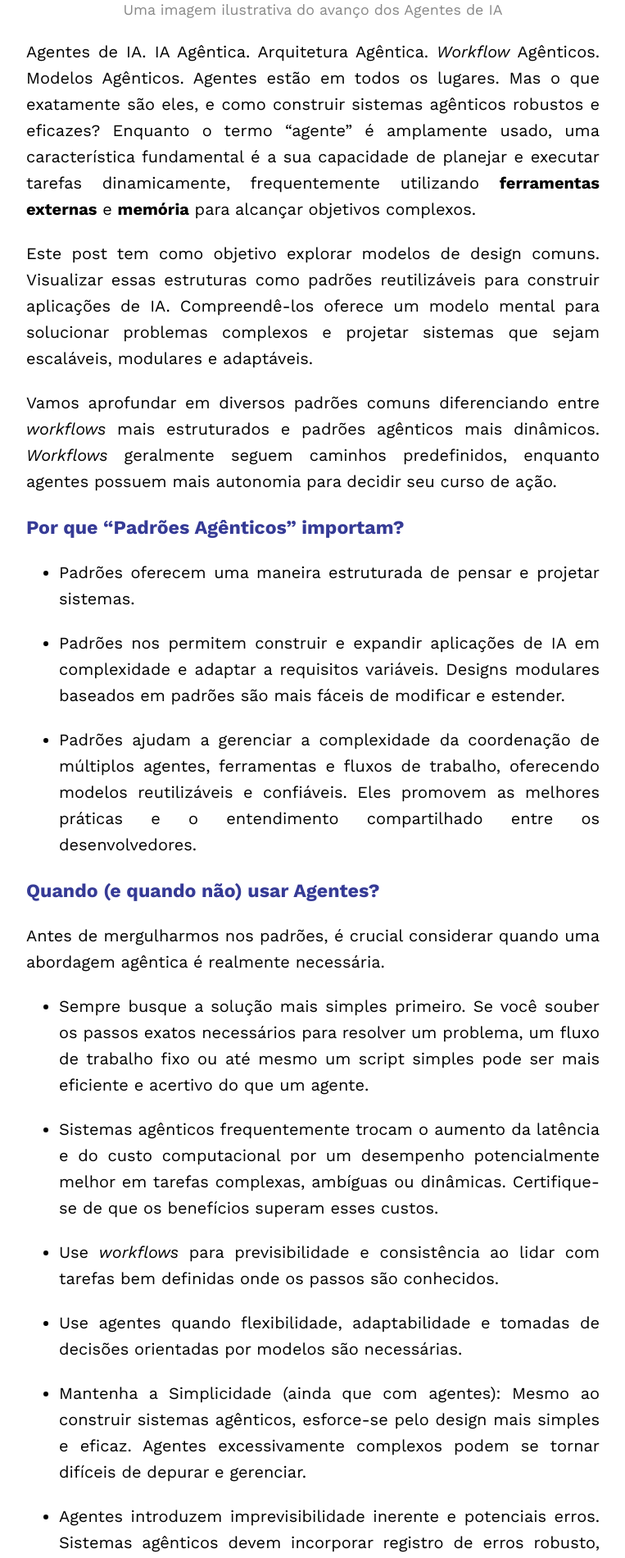
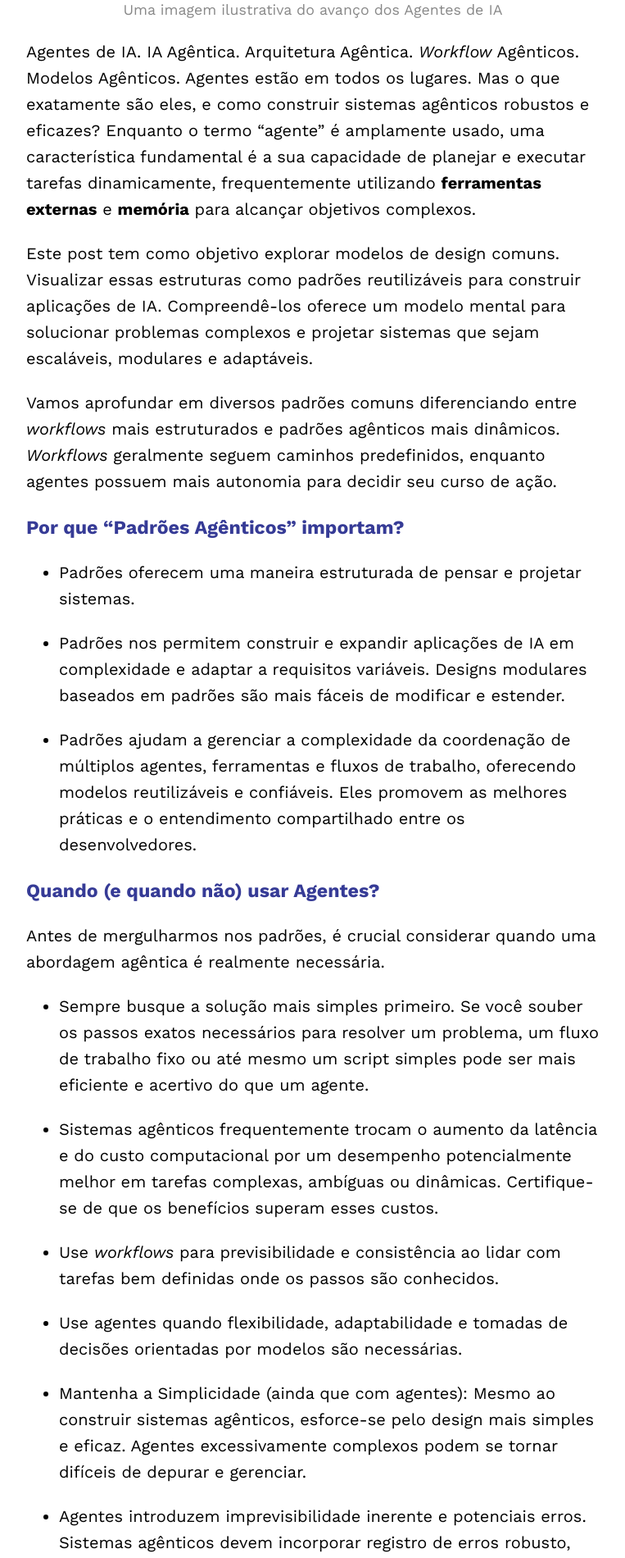
Before and after one commit to gabrielbelo2007/blog-IA, a Jekyll site: the page built from _posts/2025-07-08-post1.md, in a window 1280 px wide. Shown: the part 862-2762 px from the top of the page at 82% size, without its empty margins (258-1021 px from the left). Built offline with Jekyll 4.4.1, drawn with Linux system fonts in a browser that asks for light colours.

Commit message:
Fix_style_mobile

```diff
--- a/assets/css/style.css
+++ b/assets/css/style.css
@@ -102,7 +102,7 @@ h2 {
 .post {
   max-width: 100%; /* Ocupa a largura total em mobile */
   background-color: white;
-  padding: 20px; /* Padding menor */
+  padding: 16px; /* Padding menor */
   margin-bottom: 15px;
   border-radius: 8px;
   font-size: 1em; /* Ajuste para mobile */
@@ -140,20 +140,19 @@ h2 {
       font-size: 1.3em; /* Ajuste para mobile */
     }
     p {
-      text-align: justify;
-      margin-bottom: 1em; /* Margem menor */
+      line-height: 32px;
+      margin-bottom: 24px; /* Margem menor */
       font-size: 1em; /* Ajuste para mobile */
     }
     img {
-      max-width: 70%; /* Ajuste para não transbordar */
+      max-width: 90%; /* Ajuste para não transbordar */
       height: auto;
-      display: block;
-      margin: 15px auto; /* Margem menor */
+      display: block;/* Margem menor */
     }
     pre, code {
       color: white;
       background-color: #24292E;
-      padding: 5px;
+      margin: 10px;
       border-radius: 10px;
       font-family: "Courier New", Courier, monospace;
       font-size: 0.9em; /* Ajuste para mobile */
@@ -274,8 +273,8 @@ h2 {
 }
 
 blockquote {
-  background-color: rgb(253, 245, 212);
-  border-left: 4px solid #ffc107;
+  background-color: #f5f5f5;
+  border-left: 4px solid #a9a9a9;
   border-radius: 5px;
   padding: 10px; /* Padding menor */
   font-size: 0.95em; /* Ajuste para mobile */
@@ -371,7 +370,7 @@ blockquote {
       }
       img {
         max-width: 80%;
-        margin: 20px auto;
+        margin: 10px 16px;
       }
       pre, code {
         font-size: 1em;
```
